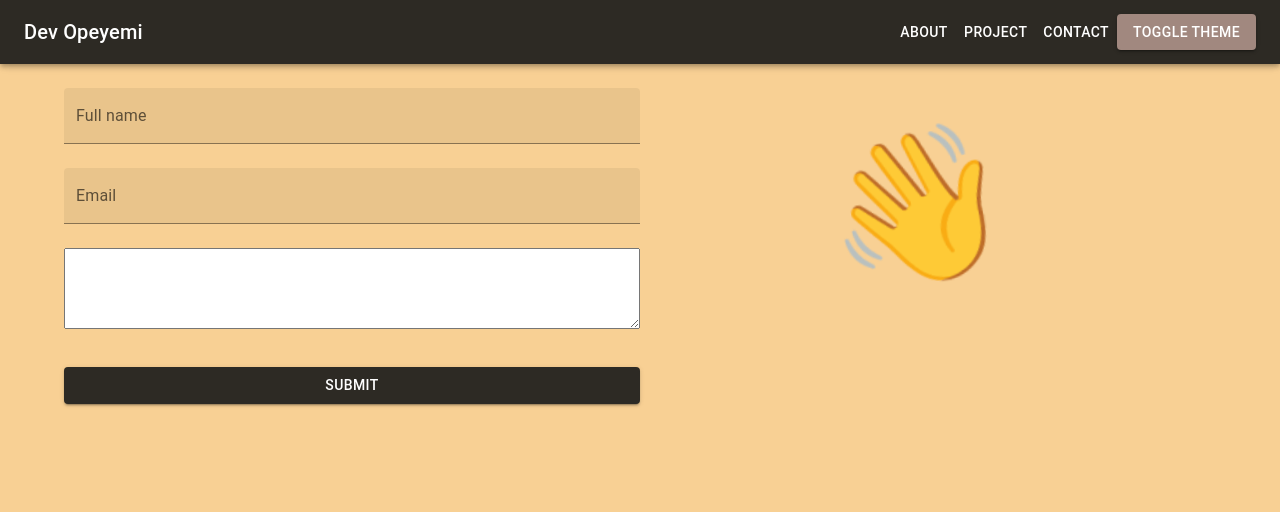
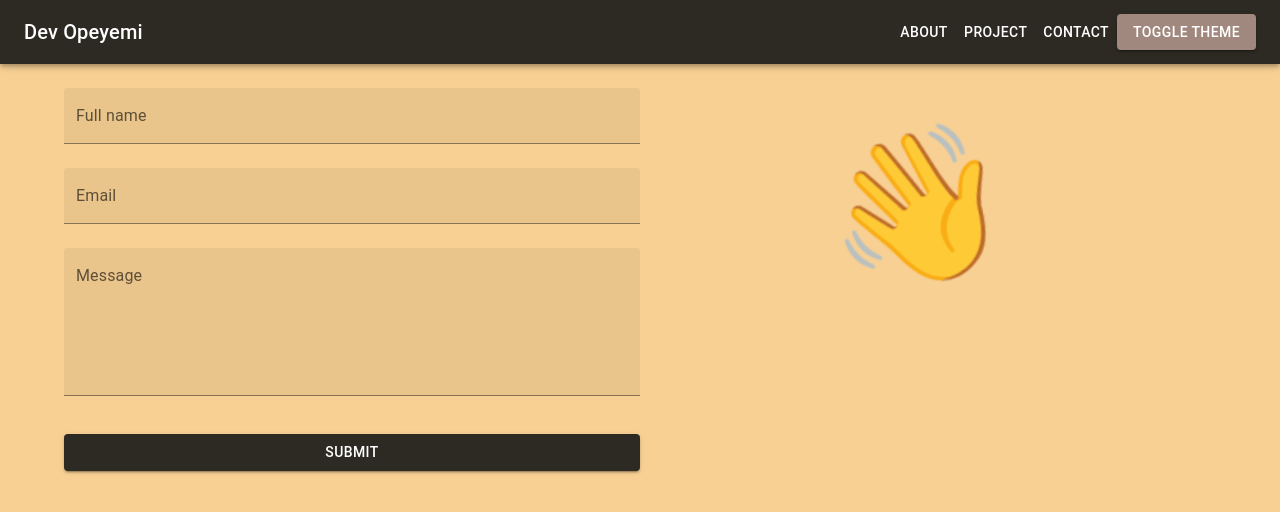
Before and after one commit to mariamopeyemi/my-portfolio-live, a Next.js app: page /contact in a window 1280 px wide. Shown: the top 512 px of the page. Built offline with nearby package versions, Linux system fonts and the light colour scheme.

Commit message:
contact msg

```diff
--- a/pages/contact.jsx
+++ b/pages/contact.jsx
@@ -79,9 +79,10 @@ const Contact = () => {
 										label="Email"
 									/>
 									<Field
-										as={TextareaAutosize}
+										as={TextField}
 										variant="filled"
-										minRows={5}
+										rows={5}
+										multiline
 										error={touched.message && errors.message}
 										helperText={touched.message && errors.message}
 										name="message"
```
